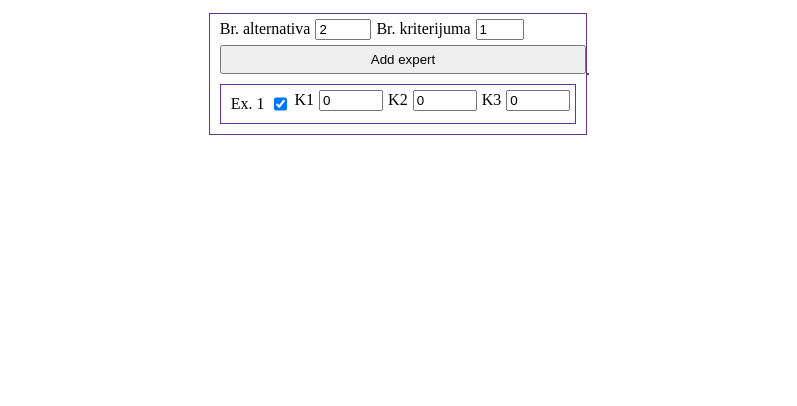
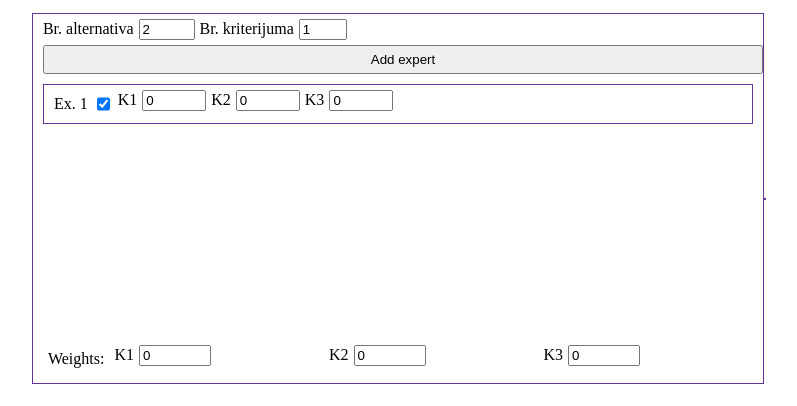
Before and after one commit to minapetrovic01/RWA1, a website built with webpack: page index.html in a window 1280 px wide. Shown: the whole page, without its empty margins (246-1043 px from the left). Built offline with nearby package versions, Linux system fonts and the light colour scheme.

Commit message:
weights showing

```diff
--- a/src/globals.ts
+++ b/src/globals.ts
@@ -1,6 +1,7 @@
  var alternativeNumber:number=2;
  var criteriaNumber:number=3;
  var expertNumber:number=1;
+
 
 export function setAlternativeNumber(num:number){
     alternativeNumber=num;
--- a/src/styles/style.css
+++ b/src/styles/style.css
@@ -32,3 +32,13 @@ label{
     width: 100%;
     position: relative;
 }
+.weights-container{
+    display: flex;
+    flex-direction: row;
+    padding: 5px;
+    justify-content: space-between;
+    padding-top: 30%;
+}
+.weight-input{
+    width: 30%;
+}
--- a/src/view/drawInitial.ts
+++ b/src/view/drawInitial.ts
@@ -8,6 +8,7 @@ export function drawInit(host: HTMLElement) {
     const right:HTMLElement=drawDiv("right-container",container);
     drawNumberPickers(left);
     initialDrawExperts(left);
+    initDrawWeights(left);
   }
 
   function drawNumberPickers(host: HTMLElement):HTMLElement{
@@ -81,8 +82,26 @@ function initialDrawExperts(host: HTMLElement){
 }
 
 function initDrawWeights(host: HTMLElement){
+  const container:HTMLElement=drawDiv("weights-container",host);
+  const label:HTMLElement=document.createElement("label");
+  label.textContent="Weights:";
+  container.appendChild(label);
+  for(let i=0;i<getCriteriaNumber();i++){
+    drawWeightCalculated(container,i+1);
+  }
+}
 
-
+function drawWeightCalculated(host: HTMLElement,critNum:number){
+  const container:HTMLElement=drawDiv("weight-container",host);
+  const label:HTMLElement=document.createElement("label");
+  label.textContent="K"+critNum;
+  container.appendChild(label);
+  const input:HTMLInputElement=document.createElement("input");
+  input.type="number";
+  input.value="0";
+  input.readOnly=true;
+  input.classList.add("weight-input");
+  container.appendChild(input);
 }
 
 export function initDrawMatrix(host: HTMLElement,altNum:number,critNum:number){
```
